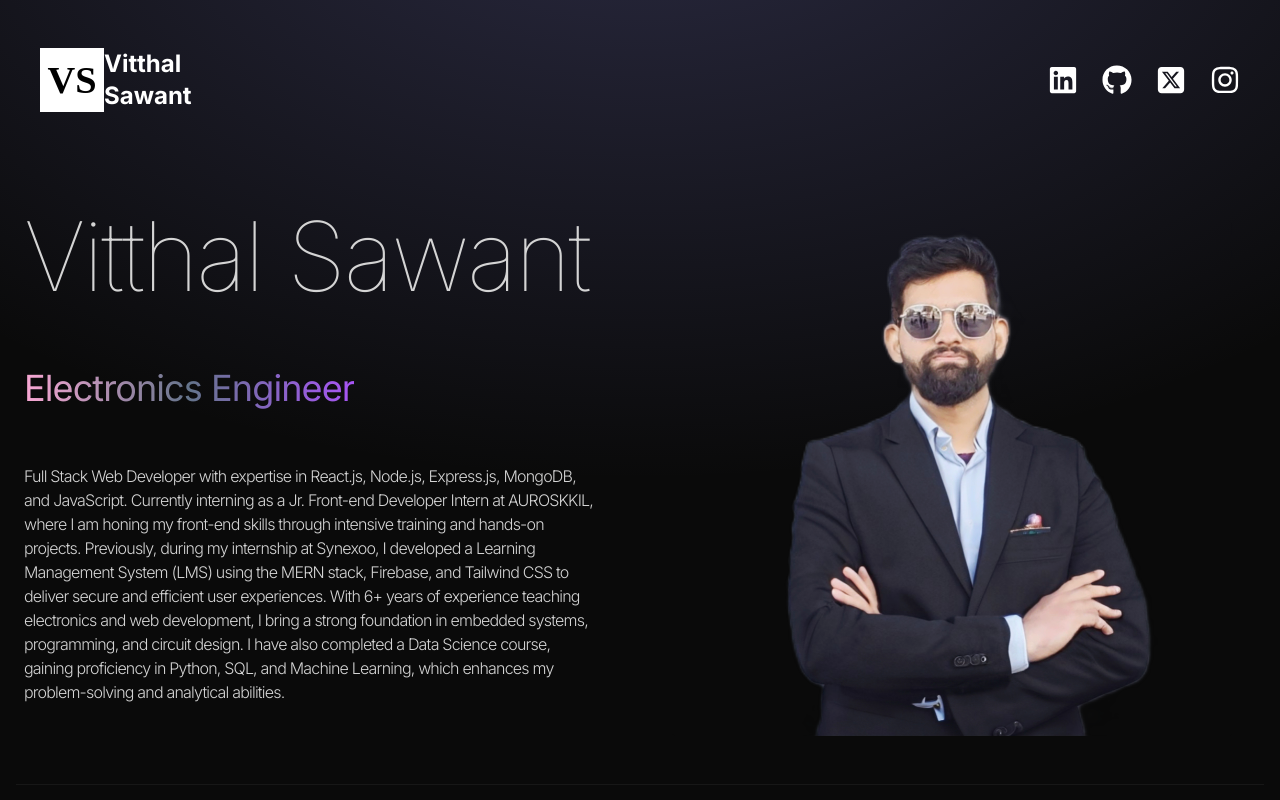
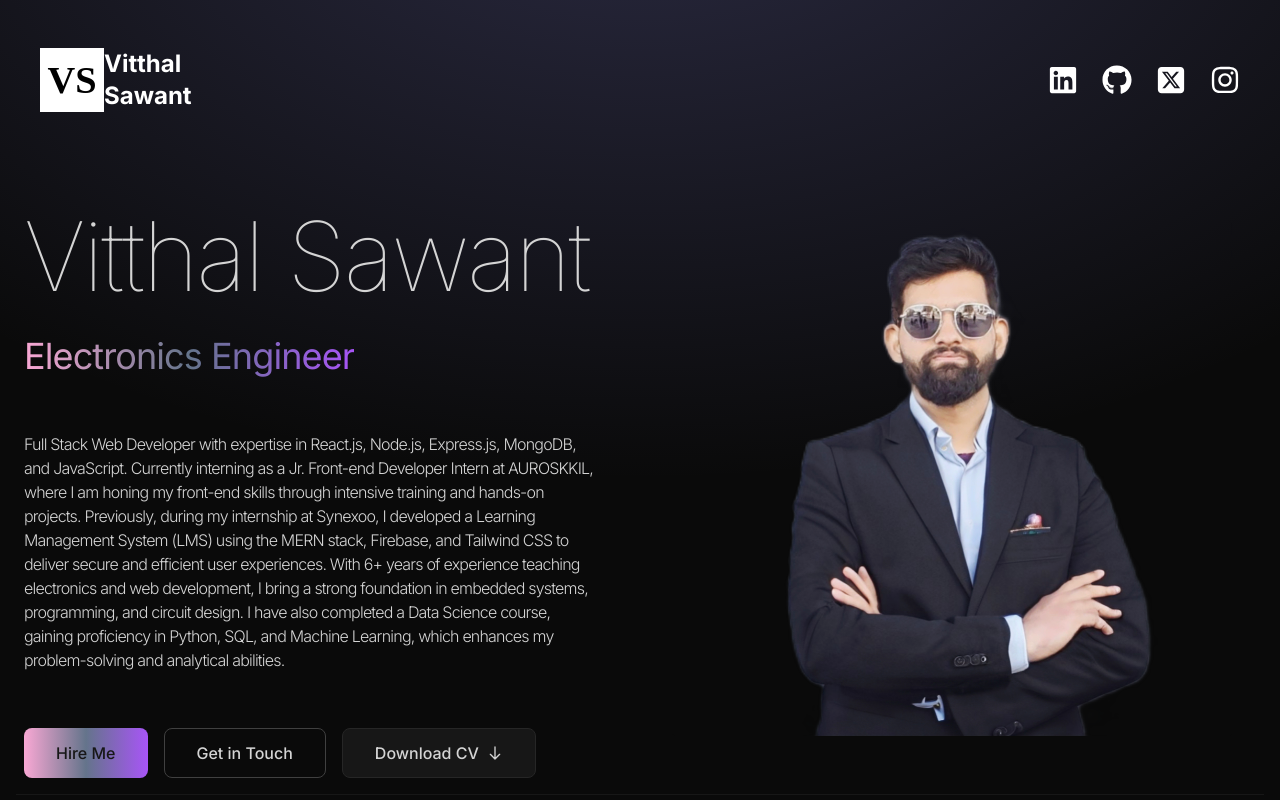
Before and after one commit to vickysawant19/react-portfolio, a React (Vite) app: page / in a window 1280 px wide. Shown: the top 800 px of the page. Built offline with nearby package versions, Linux system fonts and the light colour scheme.

Commit message:
Added resume

```diff
--- a/src/components/Hero.jsx
+++ b/src/components/Hero.jsx
@@ -14,8 +14,26 @@ const container = (delay) => ({
 });
 
 const Hero = () => {
+  const handleResumeDownload = () => {
+    // Create a link to the PDF file and trigger download
+    const link = document.createElement('a');
+    link.href = '/vitthal-sawant-web-developer.pdf';
+    link.download = 'Vitthal_Sawant_Resume.pdf';
+    document.body.appendChild(link);
+    link.click();
+    document.body.removeChild(link);
+  };
+
+  const handleHireMe = () => {
+    window.location.href = 'tel:+919421265218';
+  };
+
+  const handleGetInTouch = () => {
+    window.location.href = 'mailto:vitthal.sawant19@gmail.com';
+  };
+
   return (
-    <div className="border-b border-neutral-900 pb-4 lg:mb-32  ">
+    <div className="border-b border-neutral-900 pb-4 lg:mb-32">
       <div className="flex flex-wrap">
         <div className="w-full lg:w-1/2">
           <div className="flex flex-col items-center lg:items-start ml-2">
@@ -23,7 +41,7 @@ const Hero = () => {
               variants={container(0)}
               initial="hidden"
               animate="visible"
-              className="pb-16 text-6xl font-thin tracking-tight lg:mt-16 lg:text-8xl "
+              className="pb-8 text-6xl font-thin tracking-tight lg:mt-16 lg:text-8xl"
             >
               {PROFILE.name}
             </motion.h1>
@@ -39,20 +57,57 @@ const Hero = () => {
               variants={container(1)}
               initial="hidden"
               animate="visible"
-              className="my-2 max-w-xl py-6 font-light tracking-tighter text-center lg:text-start "
+              className="my-2 max-w-xl py-6 font-light tracking-tighter text-center lg:text-start"
             >
               {PROFILE.summary}
             </motion.p>
+
+            {/* Button Group */}
+            <motion.div
+              variants={container(1.2)}
+              initial="hidden"
+              animate="visible"
+              className="flex flex-col sm:flex-row gap-4 mt-6 w-full sm:w-auto"
+            >
+              {/* Hire Me Button */}
+              <button
+                onClick={handleHireMe}
+                className="group relative px-8 py-3 bg-gradient-to-r from-pink-300 via-slate-500 to-purple-500 text-neutral-900 font-medium rounded-lg overflow-hidden transition-all duration-300 hover:scale-105"
+              >
+                <span className="relative z-10">Hire Me</span>
+                <div className="absolute inset-0 bg-white opacity-0 group-hover:opacity-20 transition-opacity duration-300"></div>
+              </button>
+
+              {/* Get in Touch Button */}
+              <button
+                onClick={handleGetInTouch}
+                className="group px-8 py-3 bg-transparent text-neutral-300 font-medium rounded-lg border border-neutral-700 hover:border-pink-300 transition-all duration-300 hover:scale-105"
+              >
+                Get in Touch
+              </button>
+
+              {/* Resume Download Button */}
+              <button
+                onClick={handleResumeDownload}
+                className="group flex items-center gap-2 px-8 py-3 bg-neutral-900 text-neutral-300 font-medium rounded-lg border border-neutral-800 hover:border-purple-500 transition-all duration-300 hover:scale-105"
+              >
+                <span>Download CV</span>
+                <svg className="w-4 h-4 group-hover:translate-y-1 transition-transform duration-300" fill="none" stroke="currentColor" viewBox="0 0 24 24">
+                  <path strokeLinecap="round" strokeLinejoin="round" strokeWidth="2" d="M19 14l-7 7m0 0l-7-7m7 7V3"></path>
+                </svg>
+              </button>
+            </motion.div>
           </div>
         </div>
+
         <div className="w-full lg:w-1/2 lg:p-8">
-          <div className="flex justify-center relative overflow-hidden ">
+          <div className="flex justify-center relative overflow-hidden">
             <motion.img
               whileInView={{ opacity: 1, x: 0 }}
               initial={{ x: 100, opacity: 0 }}
               animate={{ x: 0, opacity: 1 }}
               transition={{ duration: 1, delay: 1.2 }}
-              className="w-auto h-auto "
+              className="w-auto h-auto"
               src={vitthal}
               alt="vitthal sawant"
             />
```
Also changed, not shown: 1 other file (tests, documents, lock files or other folders).
